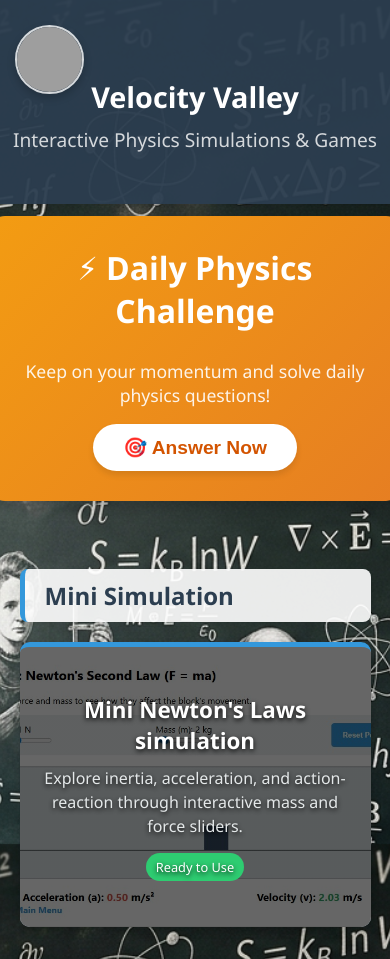
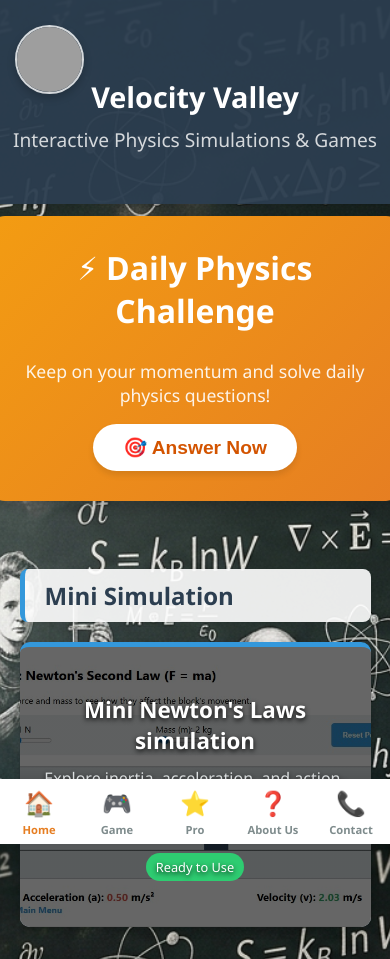
Before and after one commit to jhgan0159/velocity-valley-web, a Flask app: page / in a window 390 px wide. Shown: the top 959 px of the page. Run offline with Flask 3, Linux system fonts and the light colour scheme; some libraries are stand-ins or nearby versions; grey boxes are pictures that could not be loaded.

Commit message:
update index.html for mobile UI

```diff
--- a/templates/index.html
+++ b/templates/index.html
@@ -41,7 +41,7 @@
         /* ADD THIS ENTIRE NEW BLOCK */
         .top-right-logo {
             position: absolute;
-            top: 10%;                 /* Pushes it halfway down the header */
+            top: 10%;                /* Pushes it halfway down the header */
             transform: translateY(-50%); /* Pulls it up perfectly to the center */
             left: 40px;              /* Distance from the left edge */
             height: 120px;            /* Almost the height of your header content */
@@ -96,7 +96,6 @@
         }
 
         /* --- SIMULATION CARDS --- */
-/* --- SIMULATION CARDS --- */
         .sim-card {
             /* Fallback color if image fails to load */
             background-color: #2c3e50;
@@ -201,8 +200,7 @@
             font-size: 1.05rem;
         }
 
-        /* Grid untuk senarai kelebihan */
-/* --- HORIZONTAL SCROLLING ADVANTAGES --- */
+        /* --- HORIZONTAL SCROLLING ADVANTAGES --- */
         .advantage-grid {
             display: flex;
             overflow-x: auto; /* Membenarkan scroll ke tepi */
@@ -276,29 +274,6 @@
             line-height: 1.5;
         }
 
-        /* Responsif untuk skrin telefon */
-        @media (max-width: 768px) {
-            .about-card, .about-card.reverse {
-                flex-direction: column;
-                text-align: center;
-            }
-    /* --- KOD BARU: KAWALAN LOGO DI TELEFON --- */
-            .top-right-logo {
-                width: 65px;         /* Saiz dikecilkan khas untuk telefon */
-                height: 65px;
-                left: 15px;          /* Rapatkan sedikit ke tepi dinding kiri */
-                top: 25px;           /* Letak elok-elok sebaris dengan butang Sign In */
-                transform: none;     /* Matikan fungsi tarik ke tengah */
-                border-width: 2px;   /* Nipiskan border putih sikit */
-            }
-
-            /* Kecilkan tajuk utama sikit supaya tak berlanggar dengan logo */
-            header h1 {
-                font-size: 1.8rem;
-                margin-top: 15px;
-            }
-        }
-
         .status-badge {
             display: inline-block;
             background: #2ecc71;
@@ -310,6 +285,7 @@
         }
 
         .status-building { background: #f39c12; }
+
         /* --- PROMO POP-UP STYLES --- */
         .promo-overlay {
             display: none; /* Disorok pada mulanya */
@@ -319,7 +295,7 @@
             width: 100%;
             height: 100%;
             background-color: rgba(0, 0, 0, 0.8); /* Gelapkan skrin belakang */
-            z-index: 1000; /* Berada paling atas */
+            z-index: 10000; /* Berada paling atas */
             justify-content: center;
             align-items: center;
             animation: fadeIn 0.3s ease;
@@ -387,10 +363,88 @@
             from { opacity: 0; transform: scale(0.9); }
             to { opacity: 1; transform: scale(1); }
         }
+
+        /* =========================================
+           MOBILE ONLY (APP-LIKE) UI
+           ========================================= */
+        /* By default, hide the bottom navigation */
+        .bottom-nav {
+            display: none;
+        }
+
+        /* Responsif untuk skrin telefon */
+        @media (max-width: 768px) {
+            /* Pastikan konten bawah tidak ditutup oleh navbar */
+            body {
+                padding-bottom: 75px;
+            }
+
+            .about-card, .about-card.reverse {
+                flex-direction: column;
+                text-align: center;
+            }
+
+            /* --- KAWALAN LOGO DI TELEFON --- */
+            .top-right-logo {
+                width: 65px;         /* Saiz dikecilkan khas untuk telefon */
+                height: 65px;
+                left: 15px;          /* Rapatkan sedikit ke tepi dinding kiri */
+                top: 25px;           /* Letak elok-elok sebaris dengan butang Sign In */
+                transform: none;     /* Matikan fungsi tarik ke tengah */
+                border-width: 2px;   /* Nipiskan border putih sikit */
+            }
+
+            /* Kecilkan tajuk utama sikit supaya tak berlanggar dengan logo */
+            header h1 {
+                font-size: 1.8rem;
+                margin-top: 15px;
+            }
+
+            /* --- BOTTOM NAVIGATION MENU --- */
+            .bottom-nav {
+                display: flex; /* Aktifkan nav bar pada skrin kecil */
+                position: fixed;
+                bottom: 0;
+                left: 0;
+                width: 100%;
+                height: 65px;
+                background-color: #ffffff;
+                justify-content: space-around;
+                align-items: center;
+                box-shadow: 0 -2px 10px rgba(0, 0, 0, 0.1);
+                z-index: 9999;
+            }
+
+            .nav-item {
+                text-decoration: none;
+                color: #7f8c8d;
+                display: flex;
+                flex-direction: column;
+                align-items: center;
+                justify-content: center;
+                width: 20%;
+                transition: color 0.2s;
+            }
+
+            .nav-icon {
+                font-size: 1.5rem;
+                margin-bottom: 3px;
+            }
+
+            .nav-label {
+                font-size: 0.7rem;
+                font-weight: bold;
+            }
+
+            .nav-item.active {
+                color: #e67e22; /* Warna highlight (oren) untuk tab aktif */
+            }
+            .nav-item.active .nav-label {
+                color: #e67e22;
+            }
+        }
     </style>
-    <!-- Google Analytics Tracking Code -->
-<!-- 1. ALL Firebase Libraries in ONE place -->
-<!-- 1. ALL Firebase Libraries in ONE place -->
+    <!-- 1. ALL Firebase Libraries in ONE place -->
     <script src="https://www.gstatic.com/firebasejs/10.4.0/firebase-app-compat.js"></script>
     <script src="https://www.gstatic.com/firebasejs/10.4.0/firebase-auth-compat.js"></script>
     <script src="https://www.gstatic.com/firebasejs/10.4.0/firebase-analytics-compat.js"></script>
@@ -405,13 +459,12 @@
         appId: "1:340043533038:web:0abf2444b8ac6da07f41ff",
         measurementId: "G-N9LFZVH1YX"  // <-- This is the magic tracker!
       };
-// 3. Initialize Firebase ONCE safely
+      // 3. Initialize Firebase ONCE safely
       if (!firebase.apps.length) {
           firebase.initializeApp(firebaseConfig);
       }
 
-      // 4. Turn on Analytics
-      c// 4. Turn on Analytics (Safe Mode)
+      // 4. Turn on Analytics (Safe Mode)
       try {
           const analytics = firebase.analytics();
       } catch (error) {
@@ -443,7 +496,7 @@
         </div>
     </div>
 
-    <div id="dailyQuestionModal" style="display:none; position:fixed; top:0; left:0; width:100%; height:100%; background:rgba(0,0,0,0.8); z-index:2000;">
+    <div id="dailyQuestionModal" style="display:none; position:fixed; top:0; left:0; width:100%; height:100%; background:rgba(0,0,0,0.8); z-index:20000;">
         <div style="position:absolute; top:50%; left:50%; transform:translate(-50%, -50%); background:white; padding:30px; border-radius:15px; width:90%; max-width:500px; text-align:center;">
            <h2 style="color:#e67e22; margin-top:0;">⚡ Challenge of the Day</h2>
            <img id="dailyQuestionImage" src="" alt="Gambar Soalan" style="display:none; width:100%; max-height:200px; object-fit:contain; border-radius:8px; margin-bottom:15px;">
@@ -456,13 +509,13 @@
     <header>
 
         <img src="/static/images/logo.png" alt="Velocity Valley Circle Logo" class="top-right-logo">
-                    <!-- We wrap them in a div and set them to "display: none" so they are invisible until Firebase checks who is looking -->
+        <!-- We wrap them in a div and set them to "display: none" so they are invisible until Firebase checks who is looking -->
         <div id="auth-menu" style="text-align: right; padding: 15px;">
               <!-- If they are NOT logged in, they see this: -->
             <button id="btn-login" style="display: none; padding: 15px; background-color: #008CBA; color: white; border: none; border-radius: 5px; cursor: pointer;" onclick="window.location.href='/login'">
                Sign In
             </button>
-    <!-- If they ARE logged in, they see these two instead: -->
+            <!-- If they ARE logged in, they see these two instead: -->
             <button id="btn-admin" style="display: none; padding: 15px; background-color: #4CAF50; color: white; border: none; border-radius: 5px; cursor: pointer; margin-right: 5px;" onclick="window.location.href='/dashboard'">
                Dashboard
             </button>
@@ -486,6 +539,7 @@
             🎯 Answer Now
         </button>
     </div>
+
     <!-- SECTION A: Mini Simulation -->
     <div class="section-container">
         <h2 class="section-title">Mini Simulation</h2>
@@ -717,6 +771,30 @@
         </div>
     </div>
 
+    <!-- NEW: BOTTOM NAVIGATION BAR -->
+    <nav class="bottom-nav">
+        <a href="/" class="nav-item active">
+            <span class="nav-icon">🏠</span>
+            <span class="nav-label">Home</span>
+        </a>
+        <a href="/boardgame" class="nav-item">
+            <span class="nav-icon">🎮</span>
+            <span class="nav-label">Game</span>
+        </a>
+        <a href="/tcadminwest" class="nav-item">
+            <span class="nav-icon">⭐</span>
+            <span class="nav-label">Pro</span>
+        </a>
+        <a href="#about" class="nav-item">
+            <span class="nav-icon">❓</span>
+            <span class="nav-label">About Us</span>
+        </a>
+        <a href="mailto:velocityvalleysimu@gmail.com" class="nav-item">
+            <span class="nav-icon">📞</span>
+            <span class="nav-label">Contact</span>
+        </a>
+    </nav>
+
 <script>
     // Grab the buttons
     const loginBtn = document.getElementById('btn-login');
@@ -927,7 +1005,7 @@
         },
         {
             id: "q_newton16",
-            question: "Nyatakan faktor yang mempengaruhi pecutan.\nI	Daya\nII	Jisim\nIII	Kuasa\nIV 	Tenaga",
+            question: "Nyatakan faktor yang mempengaruhi pecutan.\nI    Daya\nII   Jisim\nIII  Kuasa\nIV   Tenaga",
             image: "", // Letak nama fail gambar di sini
             options: ["A. I dan II", "B. I dan III", "C. II dan IV", "D. III dan IV"],
             correctAnswer: 0
```
